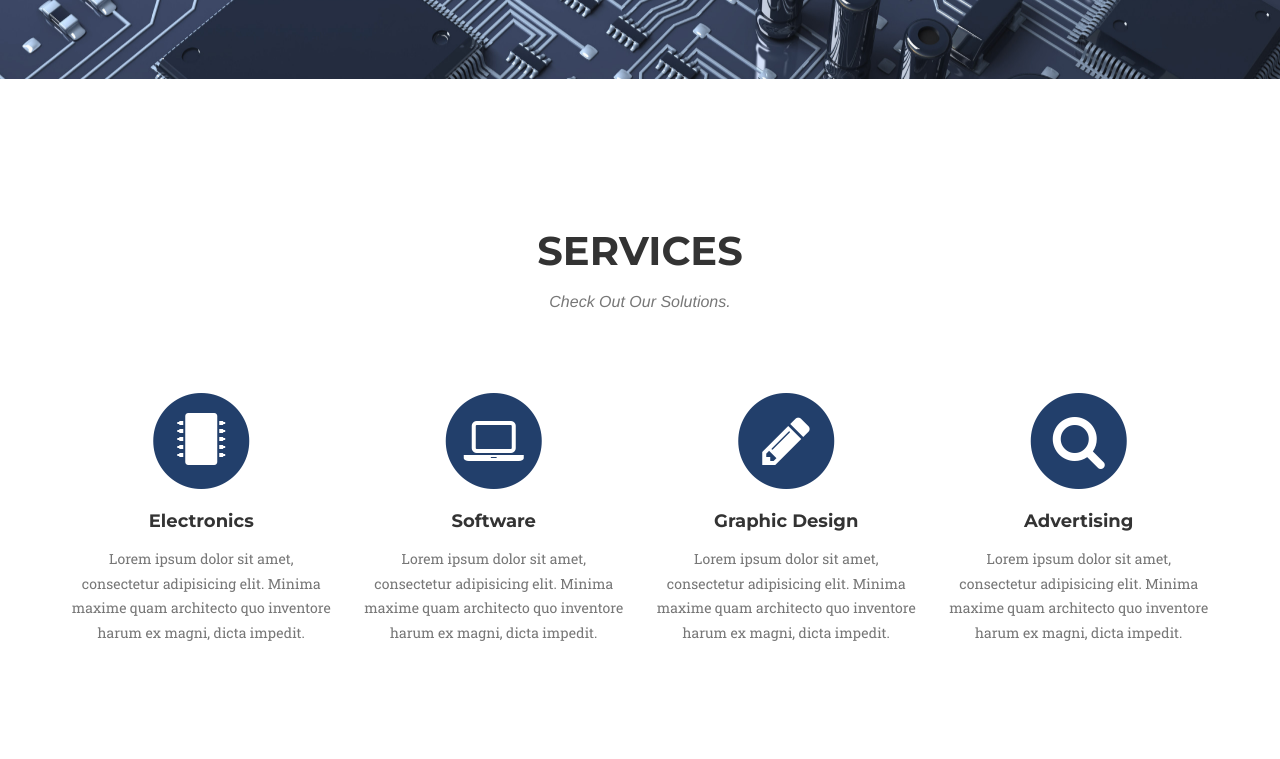
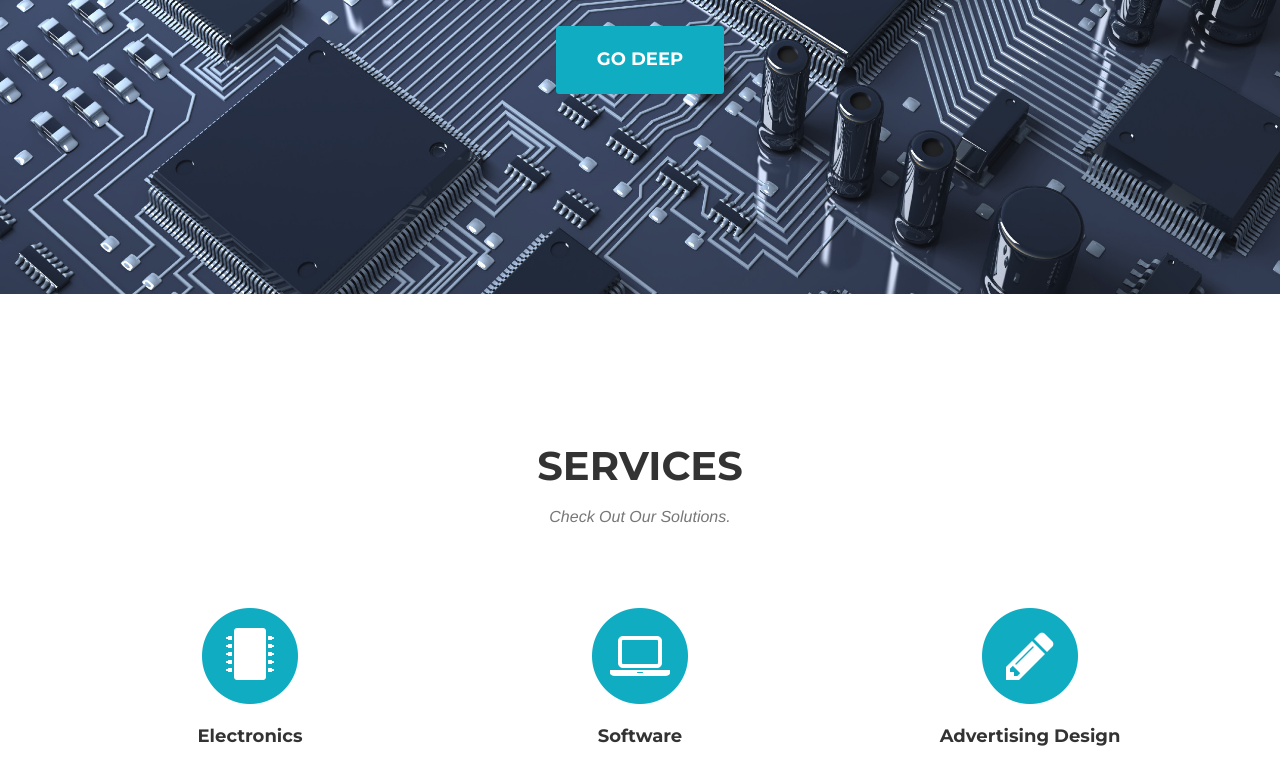
Before and after one commit to elo24o/elo24o.github.io, a website: page index.html in a window 1280 px wide. Shown: the part 679-1438 px from the top of the page. Drawn offline with nearby package versions, Linux system fonts and the light colour scheme; a web font is replaced by a local one.

Commit message:
Descripciones listas

```diff
--- a/index.html
+++ b/index.html
@@ -78,7 +78,7 @@
     <header>
         <div class="container">
             <div class="intro-text">
-                <div class="intro-lead-in">Our Team!</div>
+                  <img class="img img-responsive" src="img/logos/mist-logo.png" alt="">
                 <div class="intro-heading">
 Solutions in Movement</div>
                 <a href="#services" class="page-scroll btn btn-xl">Go Deep</a>
@@ -96,7 +96,7 @@ Solutions in Movement</div>
                 </div>
             </div>
             <div class="row text-center">
-                <div class="col-md-3">
+                <div class="col-md-4">
                     <span class="fa-stack fa-4x">
                         <i class="fa fa-circle fa-stack-2x text-primary"></i>
                         <i class="fa fa-microchip fa-stack-1x fa-inverse" aria-hidden="true"></i>
@@ -104,30 +104,23 @@ Solutions in Movement</div>
                     <h4 class="service-heading">Electronics</h4>
                     <p class="text-muted">Lorem ipsum dolor sit amet, consectetur adipisicing elit. Minima maxime quam architecto quo inventore harum ex magni, dicta impedit.</p>
                 </div>
-                <div class="col-md-3">
+                <div class="col-md-4">
                     <span class="fa-stack fa-4x">
                         <i class="fa fa-circle fa-stack-2x text-primary"></i>
                         <i class="fa fa-laptop fa-stack-1x fa-inverse"></i>
                     </span>
                     <h4 class="service-heading">Software</h4>
-                    <p class="text-muted">Lorem ipsum dolor sit amet, consectetur adipisicing elit. Minima maxime quam architecto quo inventore harum ex magni, dicta impedit.</p>
+                    <p class="text-muted">We develop for you the best applications created with the latest technologies in the market. Our goal is to design for our customers software that fits their requirements and desires.</p>
                 </div>
-                <div class="col-md-3">
+                <div class="col-md-4">
                     <span class="fa-stack fa-4x">
                         <i class="fa fa-circle fa-stack-2x text-primary"></i>
                         <i class="fa fa-pencil fa-stack-1x fa-inverse"></i>
                     </span>
-                    <h4 class="service-heading">Graphic Design</h4>
-                    <p class="text-muted">Lorem ipsum dolor sit amet, consectetur adipisicing elit. Minima maxime quam architecto quo inventore harum ex magni, dicta impedit.</p>
+                    <h4 class="service-heading">Advertising Design</h4>
+                    <p class="text-muted">Advertising design, communication strategy development, graphic design for mass media, non-traditional and communication tools. Give you conceptual creative with visual communication skills, production and editing of advertising pieces. Best comprehensive communication tools for brand positioning.</p>
                 </div>
-                <div class="col-md-3">
-                    <span class="fa-stack fa-4x">
-                        <i class="fa fa-circle fa-stack-2x text-primary"></i>
-                        <i class="fa fa-search fa-stack-1x fa-inverse"></i>
-                    </span>
-                    <h4 class="service-heading">Advertising</h4>
-                    <p class="text-muted">Lorem ipsum dolor sit amet, consectetur adipisicing elit. Minima maxime quam architecto quo inventore harum ex magni, dicta impedit.</p>
-                </div>
+
             </div>
 
         </div>
--- a/less/agency.less
+++ b/less/agency.less
@@ -158,7 +158,7 @@ h1, h2, h3, h4, h5, h6 {
 
 @media(min-width:768px) {
     .navbar-custom.affix {
-        background-color: @gray-darker;
+        background-color: @gray-darkbkue;
         padding: 10px 0;
         .navbar-brand {
             font-size: 1.5em;
--- a/less/variables.less
+++ b/less/variables.less
@@ -2,7 +2,7 @@
 
 // Gray and Brand Colors for use across theme
 
-@theme-primary:    #223F6B;
+@theme-primary:    #10ACC2;
 @theme-danger:     #e74c3c;
 
 @gray-base:        #000;
@@ -11,3 +11,4 @@
 @gray:             lighten(@gray-base, 33.5%); // #555
 @gray-light:       lighten(@gray-base, 46.7%); // #777
 @gray-lighter:     lighten(@gray-base, 93.5%); // #eee
+@gray-darkbkue:   #2a3547;
```
Also changed, not shown: css/agency.css, css/agency.min.css, img/about/1.jpg, img/about/1.svg (added), img/about/2.jpg (deleted), img/about/3.jpg (deleted), img/about/4.jpg (deleted), img/logos/mist-logo.png (added), img/team/1.jpg, img/team/2.jpg, img/team/3.jpg, img/team/4.jpg.
